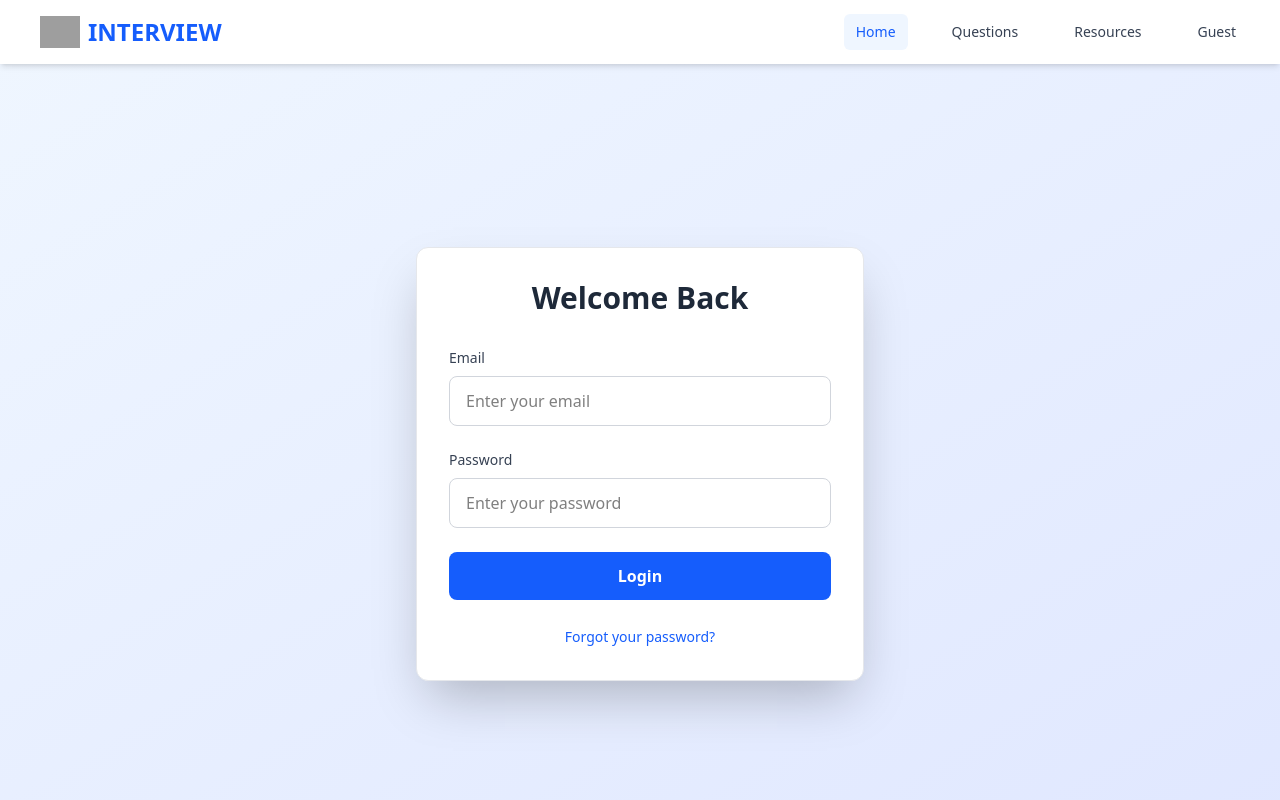
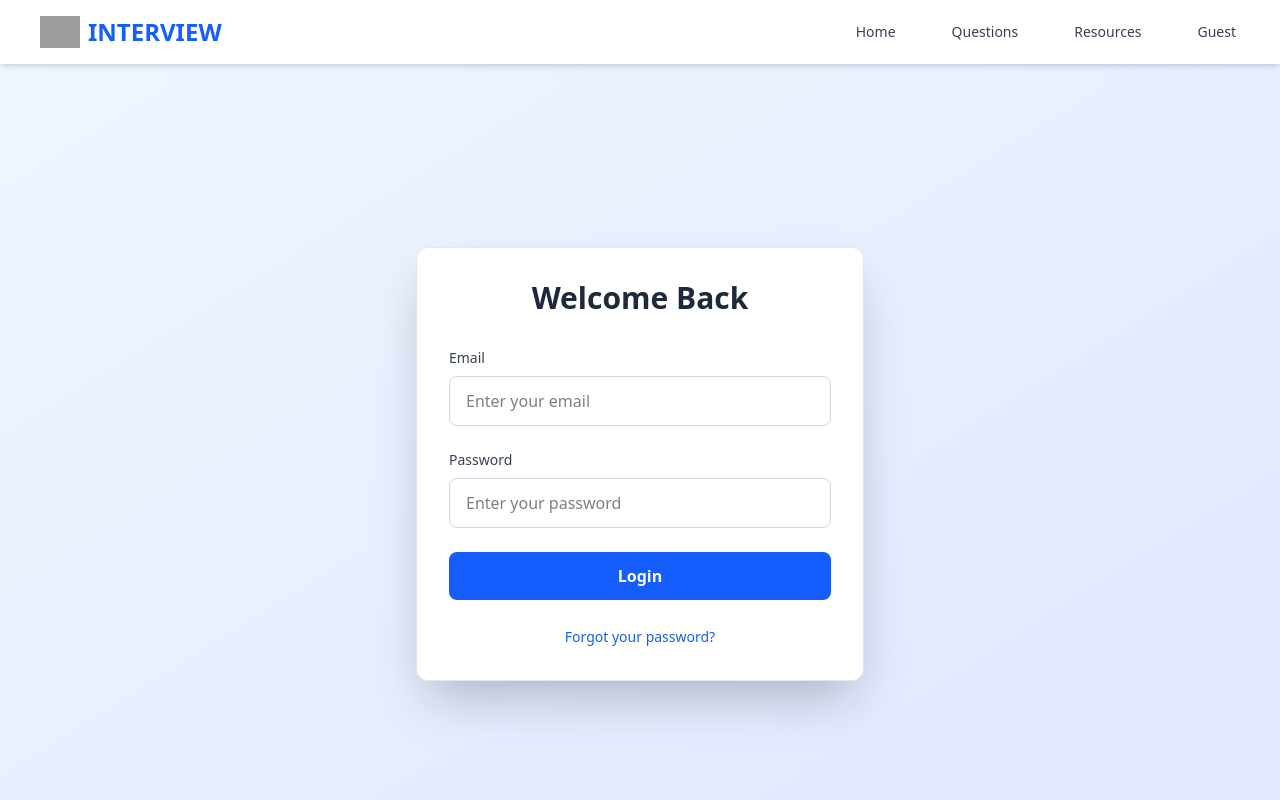
Before and after one commit to sandeeparmar/Interview, a React (Vite) app: page /Login in a window 1280 px wide. Shown: the top 800 px of the page. Built offline with nearby package versions, Linux system fonts and the light colour scheme; grey boxes are pictures that could not be loaded.

Commit message:
updating issue

```diff
--- a/src/components/NavBar.jsx
+++ b/src/components/NavBar.jsx
@@ -1,12 +1,13 @@
 import React, { useState } from 'react'
+import { Link, useLocation } from 'react-router-dom'
 import { Menu, X } from 'lucide-react'
 
 const NavBar = () => {
-  const [currentPath, setCurrentPath] = useState('/'); // Simulating current route
+  const location = useLocation(); // Get current location from React Router
   const [isMobileMenuOpen, setIsMobileMenuOpen] = useState(false);
 
   const isActive = (path) => {
-    return currentPath === path;
+    return location.pathname === path; // Use actual pathname from router
   }
 
   const toggleMobileMenu = () => {
@@ -17,16 +18,11 @@ const NavBar = () => {
     setIsMobileMenuOpen(false);
   }
 
-  const handleNavClick = (path) => {
-    setCurrentPath(path);
-    closeMobileMenu();
-  }
-
   const navItems = [
     { path: '/', label: 'Home' },
     { path: '/questions', label: 'Questions' },
     { path: '/resources', label: 'Resources' },
-    { path: '/signup', label: 'Guest' }
+    { path: '/SignUp', label: 'Guest' }
   ];
 
   return (
@@ -41,20 +37,20 @@ const NavBar = () => {
                 alt='logo'
                 className='w-10 h-8 mx-2'
               />
-              <button
-                onClick={() => handleNavClick('/')}
+              <Link
+                to="/"
                 className="text-2xl font-bold text-blue-600 hover:text-blue-700 transition-colors"
               >
                 INTERVIEW
-              </button>
+              </Link>
             </div>
 
             {/* Desktop Navigation */}
             <div className="hidden md:flex space-x-8">
               {navItems.map((item) => (
-                <button
+                <Link
                   key={item.path}
-                  onClick={() => handleNavClick(item.path)}
+                  to={item.path}
                   className={`px-3 py-2 rounded-md text-sm font-medium transition-colors ${
                     isActive(item.path)
                       ? 'text-blue-600 bg-blue-50'
@@ -62,7 +58,7 @@ const NavBar = () => {
                   }`}
                 >
                   {item.label}
-                </button>
+                </Link>
               ))}
             </div>
 
@@ -91,22 +87,22 @@ const NavBar = () => {
           }`}>
             <div className="px-2 pt-2 pb-3 space-y-1 bg-white border-t border-gray-200">
               {navItems.map((item) => (
-                <button
+                <Link
                   key={item.path}
-                  onClick={() => handleNavClick(item.path)}
-                  className={`block w-full text-left px-3 py-2 rounded-md text-base font-medium transition-colors ${
+                  to={item.path}
+                  onClick={closeMobileMenu}
+                  className={`block px-3 py-2 rounded-md text-base font-medium transition-colors ${
                     isActive(item.path)
                       ? 'text-blue-600 bg-blue-50'
                       : 'text-gray-700 hover:text-blue-600 hover:bg-gray-50'
                   }`}
                 >
                   {item.label}
-                </button>
+                </Link>
               ))}
             </div>
           </div>
         </div>
-
       </nav>
     </div>
   )
```
